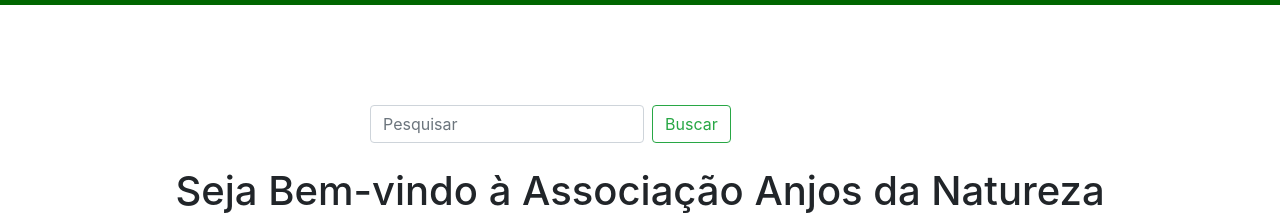
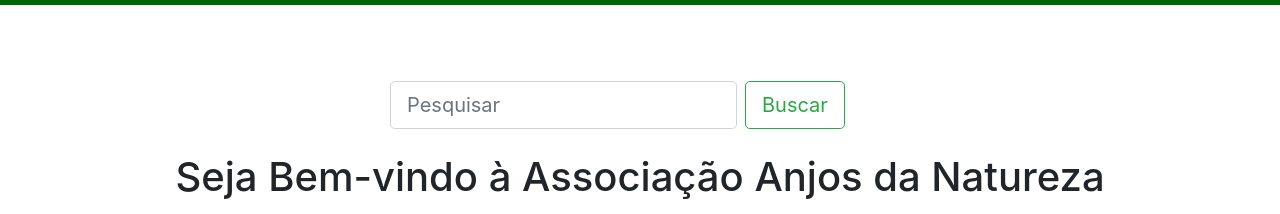
Before and after one commit to anjosnatureza/orientacao, a plain HTML site: page index.html in a window 1280 px wide. Shown: the part 75-289 px from the top of the page. Drawn offline with nearby package versions, Linux system fonts and the light colour scheme.

Commit message:
Update index.html

```diff
--- a/index.html
+++ b/index.html
@@ -60,14 +60,13 @@
             </div>
          </div>
       </nav>
-      <!-- -->
-          <!-- Campo de pesquisa -->
+      <!-- Campo de pesquisa -->
       <div class="container" id="search-container">
          <div class="row justify-content-center">
-            <div class="col-md-6 mt-4">
-               <form class="form-inline">
-                  <input class="form-control mr-sm-2" type="search" placeholder="Pesquisar" aria-label="Pesquisar">
-                  <button class="btn btn-outline-success my-2 my-sm-0" type="submit">Buscar</button>
+            <div class="col-md-8">
+               <form class="search-form form-inline">
+                  <input class="form-control form-control-lg mr-sm-2" type="search" placeholder="Pesquisar" aria-label="Pesquisar">
+                  <button class="btn btn-outline-success btn-lg my-2 my-sm-0" type="submit">Buscar</button>
                </form>
             </div>
          </div>
```
